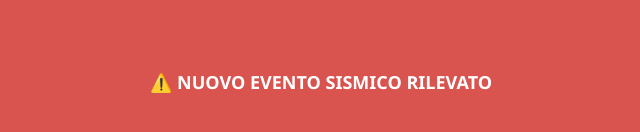
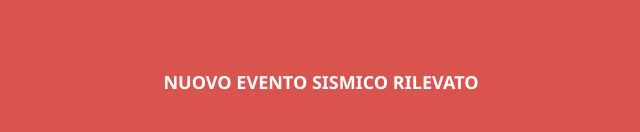
Before and after one commit to drewcop97-coder/notifica_terremoto, a plain HTML site: page index.html in a window 1280 px wide. Shown: the part 318-450 px from the top of the page, without its empty margins (319-959 px from the left). Drawn offline with Linux system fonts and the light colour scheme.

Commit message:
Update index.html

```diff
--- a/index.html
+++ b/index.html
@@ -23,7 +23,7 @@
 <body>
 
   <div>
-    <h2>⚠️ NUOVO EVENTO SISMICO RILEVATO</h2>
+    <h2>NUOVO EVENTO SISMICO RILEVATO</h2>
   </div>
 
   <script>
```
